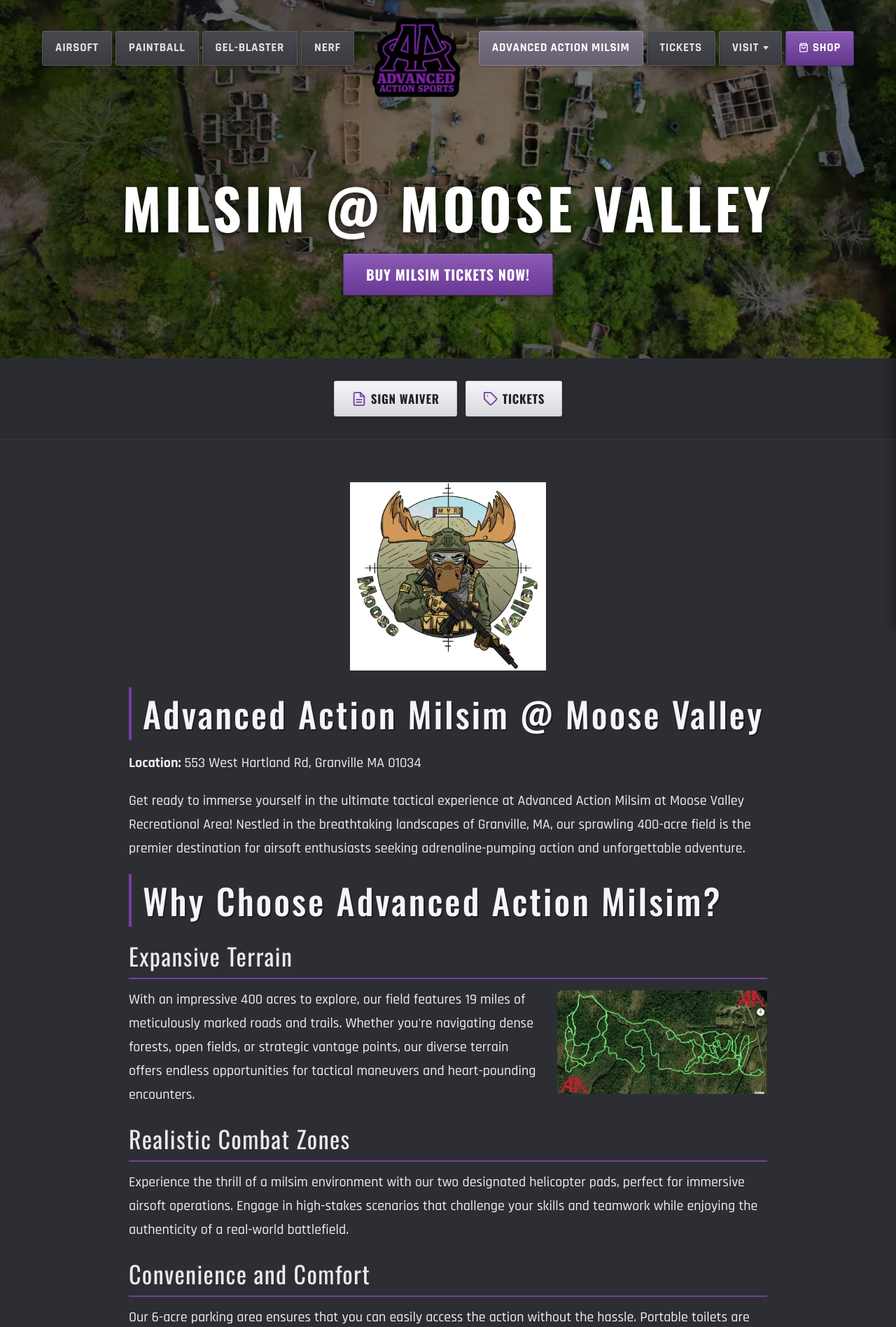
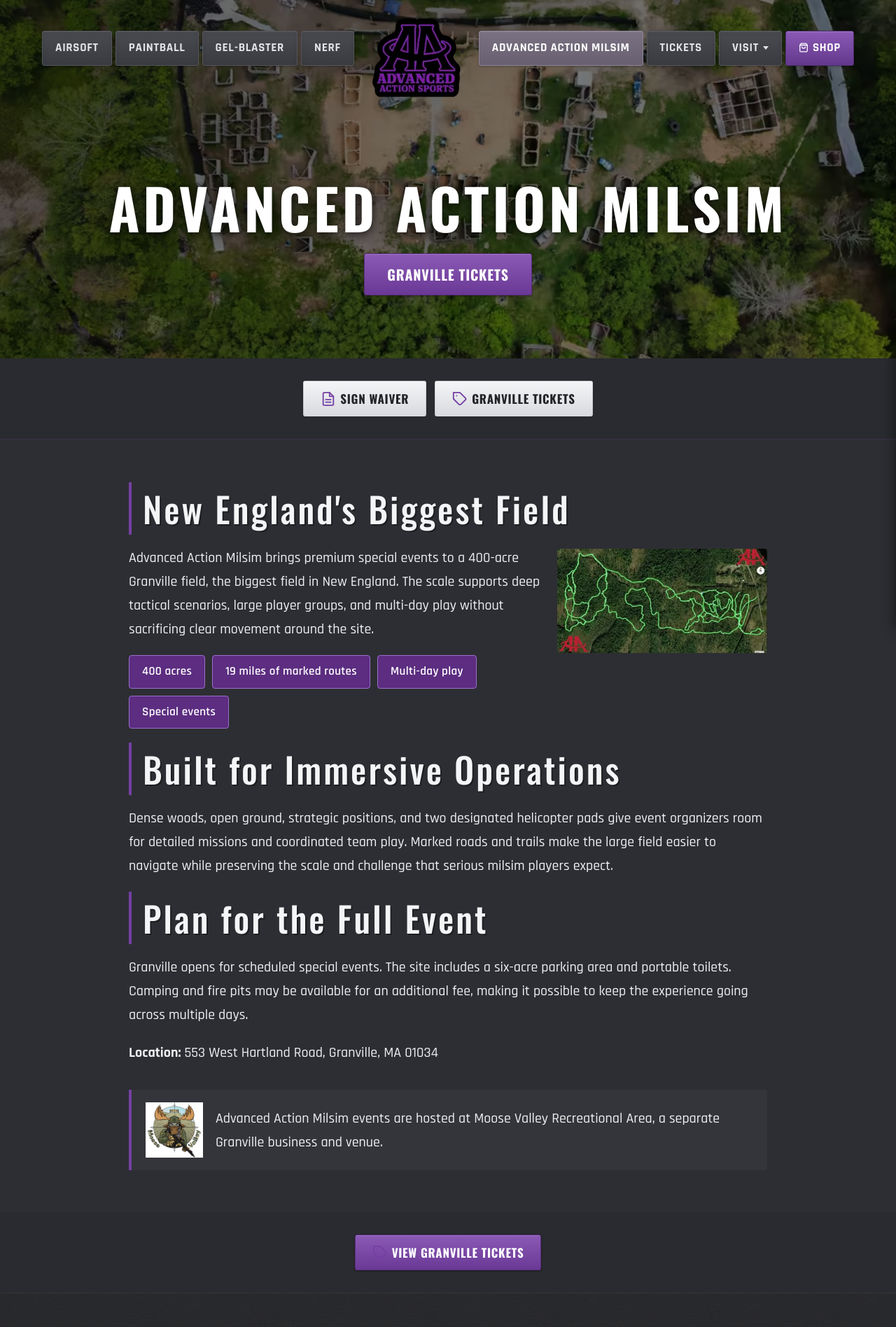
Before and after one commit to amelv/advanced-action-sports, a Jekyll site: the page built from milsim/index.html, in a window 1280 px wide. Shown: the top 1896 px of the page at 70% size. Built offline with Jekyll 4.4.1, drawn with Linux system fonts in a browser that asks for light colours; some of the changed text lies outside the part shown.

Commit message:
Refocus Milsim page on Granville events

```diff
--- a/_layouts/default.html
+++ b/_layouts/default.html
@@ -381,6 +381,9 @@
     .page-content h2 { font-family: 'Oswald', sans-serif; font-weight: 500; font-size: clamp(34px, 5vw, 50px); color: #f4f5f7; margin-bottom: 16px; letter-spacing: 0.06em; text-shadow: 2px 2px 0 rgba(0,0,0,0.35); border-left: 4px solid #7440a3; padding-left: 16px; }
     .page-content h3 { font-family: 'Oswald', sans-serif; font-weight: 400; font-size: clamp(24px, 3.5vw, 34px); color: #e8e9ed; margin-bottom: 12px; letter-spacing: 0.04em; border-bottom: 2px solid #7440a3; padding-bottom: 6px; }
     .page-content .content-logo { display: block; margin: 0 auto 24px; max-width: 280px; height: auto; }
+    .venue-credit { display: flex; align-items: center; gap: 18px; margin-top: 36px; padding: 18px 20px; background: rgba(255,255,255,0.035); border-left: 4px solid var(--brand-primary); border-radius: 0 4px 4px 0; }
+    .venue-credit img { width: 82px; height: auto; flex: 0 0 auto; }
+    .venue-credit p { margin: 0; font-size: 16px; color: #d0d2d8; }
     .page-content .btn-wrapper { text-align: center; margin: 32px 0; }
     .page-content .btn-wrapper .btn { font-size: 20px; padding: 14px 34px; }
     .page-content p { font-size: 20px; color: #f0f1f3; margin-bottom: 20px; line-height: 1.7; }
--- a/milsim/index.html
+++ b/milsim/index.html
@@ -1,58 +1,50 @@
 ---
-title: "MILSIM @ MOOSE VALLEY | Advanced Action Sports"
-description: "Advanced Action Milsim at Moose Valley Recreational Area in Granville, MA. 400-acre tactical airsoft field, 19 miles of trails, helicopter pads, camping, and immersive milsim events."
+title: "Advanced Action Milsim | Granville, Massachusetts"
+description: "Advanced Action Milsim special events at New England's biggest airsoft field: 400 acres, 19 miles of marked routes, and multi-day tactical play in Granville, MA."
 canonical: "https://www.advancedactionsports.com/milsim/"
-og_title: "MILSIM @ MOOSE VALLEY | Advanced Action Sports"
-og_description: "Advanced Action Milsim at Moose Valley Recreational Area in Granville, MA. 400-acre tactical airsoft field, 19 miles of trails, helicopter pads, camping, and immersive milsim events."
+og_title: "Advanced Action Milsim | Granville, Massachusetts"
+og_description: "Advanced Action Milsim special events at New England's biggest airsoft field: 400 acres, 19 miles of marked routes, and multi-day tactical play in Granville, MA."
 ---
 
-{% include page-hero.html hero_title="MILSIM @ MOOSE VALLEY" hero_btn_url="https://advancedactionsports.square.site/s/search?q=airsoft%20admission" hero_btn_text="Buy Milsim Tickets Now!" hero_bg_img="airsoft-arena-drone-overview.avif" hero_bg_alt="Drone aerial view of the massive 400-acre airsoft and milsim field at Moose Valley" %}
+{% include page-hero.html hero_title="ADVANCED ACTION MILSIM" hero_btn_url="https://advancedactionsports.square.site/shop/admissions-for-granville-ma/23" hero_btn_text="Granville Tickets" hero_bg_img="airsoft-arena-drone-overview.avif" hero_bg_alt="Drone aerial view of the Advanced Action Milsim field in Granville" %}
 
   <section class="page-actions">
     <div class="container">
       <a href="https://waivermaster.com/sign.html?q=MQH6WTTY" target="_blank" rel="noreferrer noopener" class="btn"><svg viewBox="0 0 24 24" width="14" height="14" fill="none" stroke="currentColor" stroke-width="2" stroke-linecap="round" stroke-linejoin="round" style="margin-right: 6px;"><path d="M14 2H6a2 2 0 0 0-2 2v16a2 2 0 0 0 2 2h12a2 2 0 0 0 2-2V8z"/><polyline points="14 2 14 8 20 8"/><line x1="16" y1="13" x2="8" y2="13"/><line x1="16" y1="17" x2="8" y2="17"/></svg>Sign Waiver</a>
-      <a href="https://advancedactionsports.square.site/s/search?q=airsoft%20admission" target="_blank" rel="noreferrer noopener" class="btn"><svg viewBox="0 0 24 24" width="14" height="14" fill="none" stroke="currentColor" stroke-width="2" stroke-linecap="round" stroke-linejoin="round" style="margin-right: 6px;"><path d="M20.59 13.41l-7.17 7.17a2 2 0 0 1-2.83 0L2 12V2h10l8.59 8.59a2 2 0 0 1 0 2.82z"/><line x1="7" y1="7" x2="7.01" y2="7"/></svg>Tickets</a>
+      <a href="https://advancedactionsports.square.site/shop/admissions-for-granville-ma/23" target="_blank" rel="noreferrer noopener" class="btn"><svg viewBox="0 0 24 24" width="14" height="14" fill="none" stroke="currentColor" stroke-width="2" stroke-linecap="round" stroke-linejoin="round" style="margin-right: 6px;"><path d="M20.59 13.41l-7.17 7.17a2 2 0 0 1-2.83 0L2 12V2h10l8.59 8.59a2 2 0 0 1 0 2.82z"/><line x1="7" y1="7" x2="7.01" y2="7"/></svg>Granville Tickets</a>
     </div>
   </section>
 
   <section class="page-content">
     <div class="container">
-      <img src="{{ site.baseurl }}/assets/images/moose-valley.avif" alt="The Moose Valley logo depicts a moose wearing tactical gear, holding a rifle" class="content-logo" loading="lazy">
+      <h2>New England's Biggest Field</h2>
+      <img src="{{ site.baseurl }}/assets/images/milsim.avif" alt="Airsoft and milsim field at Moose Valley Recreational Area in Granville, MA" class="content-float-right" loading="lazy">
+      <p>Advanced Action Milsim brings premium special events to a 400-acre Granville field, the biggest field in New England. The scale supports deep tactical scenarios, large player groups, and multi-day play without sacrificing clear movement around the site.</p>
 
-      <h2>Advanced Action Milsim @ Moose Valley</h2>
+      <div class="venue-list">
+        <span>400 acres</span>
+        <span>19 miles of marked routes</span>
+        <span>Multi-day play</span>
+        <span>Special events</span>
+      </div>
 
-      <p><strong>Location:</strong> 553 West Hartland Rd, Granville MA 01034</p>
+      <h2>Built for Immersive Operations</h2>
+      <p>Dense woods, open ground, strategic positions, and two designated helicopter pads give event organizers room for detailed missions and coordinated team play. Marked roads and trails make the large field easier to navigate while preserving the scale and challenge that serious milsim players expect.</p>
 
-      <p>Get ready to immerse yourself in the ultimate tactical experience at Advanced Action Milsim at Moose Valley Recreational Area! Nestled in the breathtaking landscapes of Granville, MA, our sprawling 400-acre field is the premier destination for airsoft enthusiasts seeking adrenaline-pumping action and unforgettable adventure.</p>
+      <h2>Plan for the Full Event</h2>
+      <p>Granville opens for scheduled special events. The site includes a six-acre parking area and portable toilets. Camping and fire pits may be available for an additional fee, making it possible to keep the experience going across multiple days.</p>
 
-      <h2>Why Choose Advanced Action Milsim?</h2>
+      <p><strong>Location:</strong> 553 West Hartland Road, Granville, MA 01034</p>
 
-      <h3>Expansive Terrain</h3>
-      <img src="{{ site.baseurl }}/assets/images/milsim.avif" alt="Airsoft and milsim field at Moose Valley Recreational Area in Granville, MA" class="content-float-right" loading="lazy">
-      <p>With an impressive 400 acres to explore, our field features 19 miles of meticulously marked roads and trails. Whether you're navigating dense forests, open fields, or strategic vantage points, our diverse terrain offers endless opportunities for tactical maneuvers and heart-pounding encounters.</p>
-
-      <h3>Realistic Combat Zones</h3>
-      <p>Experience the thrill of a milsim environment with our two designated helicopter pads, perfect for immersive airsoft operations. Engage in high-stakes scenarios that challenge your skills and teamwork while enjoying the authenticity of a real-world battlefield.</p>
-
-      <h3>Convenience and Comfort</h3>
-      <p>Our 6-acre parking area ensures that you can easily access the action without the hassle. Portable toilets are conveniently located throughout the field, and for those who want to extend their adventure, camping and fire pits are available for an extra fee. Gather around the fire with fellow players, share stories, and strategize for the next day's missions!</p>
-
-      <h2>Special Event Style</h2>
-      <p>At Advanced Action Milsim, we pride ourselves on hosting exclusive airsoft milsim special events that cater to all milsim skill levels. Whether you're a seasoned veteran or new to the milsim style, our events promise intense gameplay, camaraderie, and unforgettable memories.</p>
-
-      <h2>Epic Milsim Storylines: A Deep Dive into Tactical Warfare</h2>
-      <p>Step into a world where every decision counts and camaraderie is forged in the heat of battle. Epic Milsim Storylines transports you to immersive environments where realism meets riveting narratives, creating a backdrop for your tactical adventures. Engage in high-stakes missions, from covert operations behind enemy lines to large-scale battles that test your strategic prowess. Each storyline is meticulously crafted to reflect the complexities of modern warfare, offering branching paths influenced by player choices and teamwork.</p>
-
-      <p>Whether you're leading a squad of elite operatives or playing the role of an unsung hero, prepare for a gripping experience that blurs the line between fiction and reality. Discover the rich lore of factions, the intricate relationships between characters, and the moral dilemmas that challenge your beliefs. With dynamic scenarios, unexpected twists, and a focus on authentic military tactics, Epic Milsim Storylines promises to redefine your expectations of immersive gameplay. Gear up and get ready to write your own chapter in the annals of tactical warfare!</p>
-
-      <p>Join us at Advanced Action Milsim, where the battlefield awaits and the excitement is just a heartbeat away. Gather your squad, gear up, and prepare for an unparalleled airsoft experience. Adventure, strategy, and community await you — don't miss out on your chance to be part of the action!</p>
-
-      <p>Choose Your Side and Buy your tickets on our webstore today!</p>
+      <div class="venue-credit">
+        <img src="{{ site.baseurl }}/assets/images/moose-valley.avif" alt="Moose Valley Recreational Area logo" loading="lazy">
+        <p>Advanced Action Milsim events are hosted at Moose Valley Recreational Area, a separate Granville business and venue.</p>
+      </div>
     </div>
   </section>
 
   <section class="page-actions">
     <div class="container">
-      <a href="https://advancedactionsports.square.site/s/search?q=airsoft%20admission" target="_blank" rel="noreferrer noopener" class="btn btn-primary"><svg viewBox="0 0 24 24" width="14" height="14" fill="none" stroke="currentColor" stroke-width="2" stroke-linecap="round" stroke-linejoin="round" style="margin-right: 6px;"><path d="M20.59 13.41l-7.17 7.17a2 2 0 0 1-2.83 0L2 12V2h10l8.59 8.59a2 2 0 0 1 0 2.82z"/><line x1="7" y1="7" x2="7.01" y2="7"/></svg>Buy Milsim Tickets Now!</a>
+      <a href="https://advancedactionsports.square.site/shop/admissions-for-granville-ma/23" target="_blank" rel="noreferrer noopener" class="btn btn-primary"><svg viewBox="0 0 24 24" width="14" height="14" fill="none" stroke="currentColor" stroke-width="2" stroke-linecap="round" stroke-linejoin="round" style="margin-right: 6px;"><path d="M20.59 13.41l-7.17 7.17a2 2 0 0 1-2.83 0L2 12V2h10l8.59 8.59a2 2 0 0 1 0 2.82z"/><line x1="7" y1="7" x2="7.01" y2="7"/></svg>View Granville Tickets</a>
     </div>
   </section>
```
Also changed, not shown: assets/images/moose-valley.jpeg (deleted).
